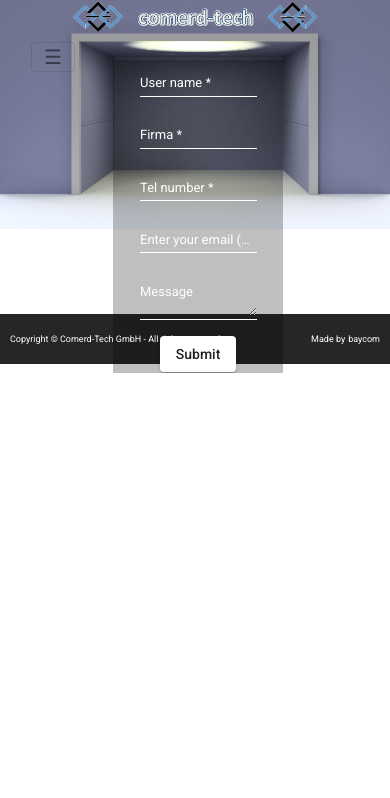
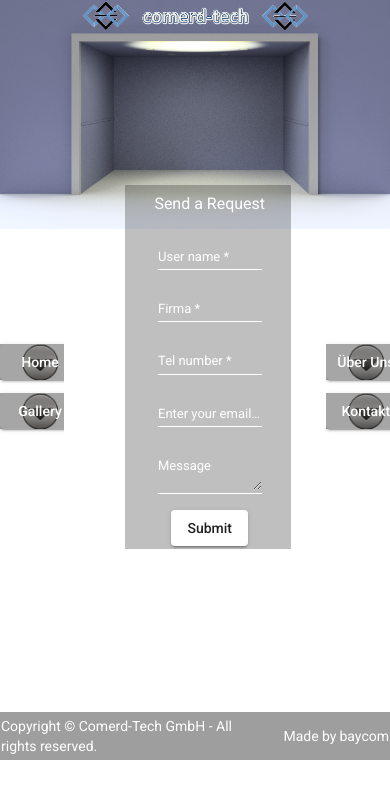
Before and after one commit to cryptolog-mathematician/testnew, an Angular app: page /kontakt in a window 390 px wide. Shown: the top 798 px of the page. Built offline with nearby package versions, Linux system fonts and the light colour scheme.

Commit message:
phone format 2

```diff
--- a/src/app/components/gallery/gallery.component.css
+++ b/src/app/components/gallery/gallery.component.css
@@ -1,22 +1,24 @@
 .container-fluid {
-    width: 94%;
-    margin: auto;
-    margin-top: 7.2%;
+    width: 100%;
+    margin: 0;
+    padding: 0;
     text-align: center;
-    padding-left: 5.4%;
 }
 
 .container-md {
-    width: 90%;
+    width: 100%;
     height: auto;
-    margin: auto;
+    margin: 0;
+    padding: 0 3.9px;
 }
 
 img {
-    height: 28.3vw;
+    height: 28.5vw;
     width: auto;
 }
 
+
+/*
 @media only screen and (max-width: 768px) {
     .container-fluid {
         width: 97%;
@@ -27,4 +29,4 @@ img {
         height: 28.6vw;
         width: 100%;
     }
-}
+}*/
--- a/src/app/components/kontakt/kontakt.component.css
+++ b/src/app/components/kontakt/kontakt.component.css
@@ -1,23 +1,24 @@
 .container-fluid {
-    width: 88.6%;
-    margin: auto;
-    margin-top: 7.5%;
+    width: 98%;
+    background-color: rgba(0, 0, 0, .25);
+    color: white;
+    margin: 0;
+    padding: 0 4px;
     text-align: center;
-    padding-left: 5.4%;
+    height: auto;
+    padding-top: 5px;
+    margin-left: 6.5px;
 }
 
 form {
-    width: 90%;
-    height: auto;
+    width: 97%;
     margin: auto;
-    background-color: rgba(0, 0, 0, .25);
-    color: white;
-    padding: 20px;
     font-size: small;
+    padding: 0 4px 3px 4px;
 }
 
 mat-form-field {
-    width: 90%;
+    width: 70%;
 }
 
 ::ng-deep .mat-focused .mat-form-field-label {
@@ -45,6 +46,8 @@ mat-form-field {
     color: white;
 }
 
+
+/*
 @media only screen and (max-width: 768px) {
     .container-fluid {
         width: 88%;
@@ -61,3 +64,4 @@ mat-form-field {
         padding: 1px 20px;
     }
 }
+*/
--- a/src/app/components/kontakt/kontakt.component.html
+++ b/src/app/components/kontakt/kontakt.component.html
@@ -1,5 +1,5 @@
 <div class="container-fluid">
-    <div>
+    <h3>Send a Request</h3>
     <form [formGroup]="contactForm" (ngSubmit)="onSubmit()">
         <mat-form-field appearance="legacy">
             <input matInput placeholder="User name" formControlName="username">
@@ -31,4 +31,3 @@
         <button mat-raised-button type="submit">Submit</button>
     </form>
 </div>
-</div>
--- a/src/app/components/nav-home/nav-home.component.css
+++ b/src/app/components/nav-home/nav-home.component.css
@@ -1,9 +1,5 @@
 * {
     box-sizing: border-box;
-}
-
-.container-fluid {
-    height: auto;
 }
 
 .container-home {
@@ -12,7 +8,7 @@
     /* Center the image */
     background-repeat: no-repeat;
     /* Do not repeat the image */
-    background-size: cover;
+    background-size: contain;
 }
 
 .img-logo {
@@ -20,12 +16,17 @@
     margin: auto;
 }
 
+.router-outlt {
+    width: 100%;
+    margin-left: 10px;
+    margin-top: -13px;
+}
+
 .container-lift {
-    width: 89%;
-    min-height: 38vw;
+    width: 72%;
+    height: 39vw;
     overflow: hidden;
-    margin-top: 1.7vw;
-    margin-right: 2px;
+    margin-left: 22px;
 }
 
 #coloumn1 {
@@ -125,17 +126,6 @@
     overflow: hidden;
 }
 
-.footer {
-    margin-top: 2px;
-    background-color: rgba(0, 0, 0, .85);
-    color: white;
-    height: 50px;
-    display: flex;
-    align-items: center;
-    padding: 0 10px;
-    font-size: small;
-}
-
 a {
     color: white;
     margin-left: 3px;
@@ -164,6 +154,8 @@ a {
     display: none;
 }
 
+
+/*
 @media only screen and (max-width: 768px) {
     .container-home {
         background-size: contain;
@@ -172,9 +164,6 @@ a {
     .button-full-screen {
         height: 35px;
         font-size: x-small;
-    }
-    .footer {
-        font-size: smaller;
     }
 }
 
@@ -189,9 +178,6 @@ a {
         background-size: contain;
         height: 80vw;
     }
-    .footer {
-        font-size: xx-small;
-    }
     .button-full-screen {
         width: 40px;
         margin-left: -7px;
@@ -201,4 +187,4 @@ a {
         margin-top: -37px;
         margin-right: 4px;
     }
-}
+}*/
--- a/src/app/components/nav-home/nav-home.component.html
+++ b/src/app/components/nav-home/nav-home.component.html
@@ -1,67 +1,53 @@
-<div class="container-fluid container-home container-height">
-    <!--for md-->
 <div>
-        <div class="row">
-            <img class="img-fluid img-logo" src="../assets/images/comerdtechlogo.png" alt="Responsive image">
-        </div>
-    </div>
-    <div class="row justify-content-center">
-        <div class="col-12 md-down">
-            <nav class="navbar navbar-expand-lg navbar-light">
-                <!-- Step 3: Toggle the value of the property when the toggler button is clicked. -->
-                <button class="navbar-toggler" type="button" (click)="isMenuCollapsed = !isMenuCollapsed">
-                  &#9776;
-                </button>
+    <mat-grid-list class="container-home" cols="1" rowHeight="fit" style="height: 760px;">
+        <mat-grid-tile>
+            <mat-grid-tile-header style="height: auto; background-color: transparent;">
+                <img class="img-fluid img-logo" src="../assets/images/comerdtechlogo.png" alt="Responsive image" style="margin: auto;">
+            </mat-grid-tile-header>
 
-                <!-- Step 2: Add the ngbCollapse directive to the element below. -->
-                <div [ngbCollapse]="isMenuCollapsed" class="collapse navbar-collapse bg-info">
-                    <ul class="navbar-nav">
-                        <li class="nav-item active">
-                            <!-- Step 4: Close the menu when a link is clicked. -->
-                            <a class="nav-link" routerLink="/home" (click)="isMenuCollapsed = true">Home</a>
-                        </li>
-                        <li class="nav-item">
-                            <a class="nav-link" routerLink="/gallery" (click)="isMenuCollapsed = true">Gallery</a>
-                        </li>
-                        <li class="nav-item">
-                            <a class="nav-link" routerLink="/ueber-uns" (click)="isMenuCollapsed = true">Über Uns</a>
-                        </li>
-                        <li class="nav-item">
-                            <a class="nav-link" routerLink="/kontakt" (click)="isMenuCollapsed = true">Kontakt</a>
-                        </li>
-                    </ul>
-                </div>
-            </nav>
-        </div>
-        <div class="col-2 align-self-center  md-up">
-            <div class="row justify-content-end">
+            <div style="width: 100%;">
+                <mat-grid-list cols="12" rowHeight="600px">
+                    <mat-grid-tile colspan="2">
+                        <div class="md-up" style="width: 100%;">
+                            <div style="width: 100%; text-align: end;">
                                 <button class="button-full-screen" mat-raised-button routerLink="/home"><div class="button-span">Home</div></button>
                             </div>
-            <div class="row justify-content-end">
+                            <div style="width: 100%; text-align: end;">
                                 <button class="button-full-screen" mat-raised-button routerLink="/gallery"><div class="button-span">Gallery</div></button>
                             </div>
                         </div>
-        <div class="col-8">
-            <div class="row justify-content-center">
-                <div class="container-lift">
+                    </mat-grid-tile>
+
+                    <mat-grid-tile colspan="8" style="width: 100%;">
+                        <mat-grid-list cols="12" rowHeight="100%" style="width: 100%;">
+                            <mat-grid-tile colspan="2"></mat-grid-tile>
+                            <mat-grid-tile colspan="8" class="router-outlt">
+                                <div style="width: 100%;">
                                     <router-outlet></router-outlet>
+                                </div>
+                            </mat-grid-tile>
+                            <mat-grid-tile colspan="2"></mat-grid-tile>
+                        </mat-grid-list>
+                        <!--
                         <div id="coloumn1" class="g grid-50"></div>
                         <div id="coloumn4" class="g grid-50"></div>
-                </div>
-            </div>
-        </div>
-        <div class="col-2 align-self-center md-up">
-            <div class="row justify-content-start">
+                        -->
+                    </mat-grid-tile>
+
+                    <mat-grid-tile colspan="2">
+                        <div class="md-up" style="width: 100%;">
+                            <div style="width: 100%;">
                                 <button class="button-full-screen" mat-raised-button routerLink="/ueber-uns"><div class="button-span">Über Uns</div></button>
                             </div>
-            <div class="row justify-content-start">
+                            <div style="width: 100%;">
                                 <button class="button-full-screen" mat-raised-button routerLink="/kontakt"><div class="button-span">Kontakt</div></button>
                             </div>
                         </div>
-    </div>
+                    </mat-grid-tile>
+                </mat-grid-list>
             </div>
 
-<div class="footer">
+            <mat-grid-tile-footer class="footer">
                 <div class="col-8">
                     <div class="row justify-content-start">Copyright © Comerd-Tech GmbH - All rights reserved. </div>
                 </div>
@@ -70,4 +56,7 @@
                         Made by <a href="https://www.baycom.ch">baycom</a>
                     </div>
                 </div>
+            </mat-grid-tile-footer>
+        </mat-grid-tile>
+    </mat-grid-list>
 </div>
```
Lines whose indentation alone changed are shown as unchanged.
